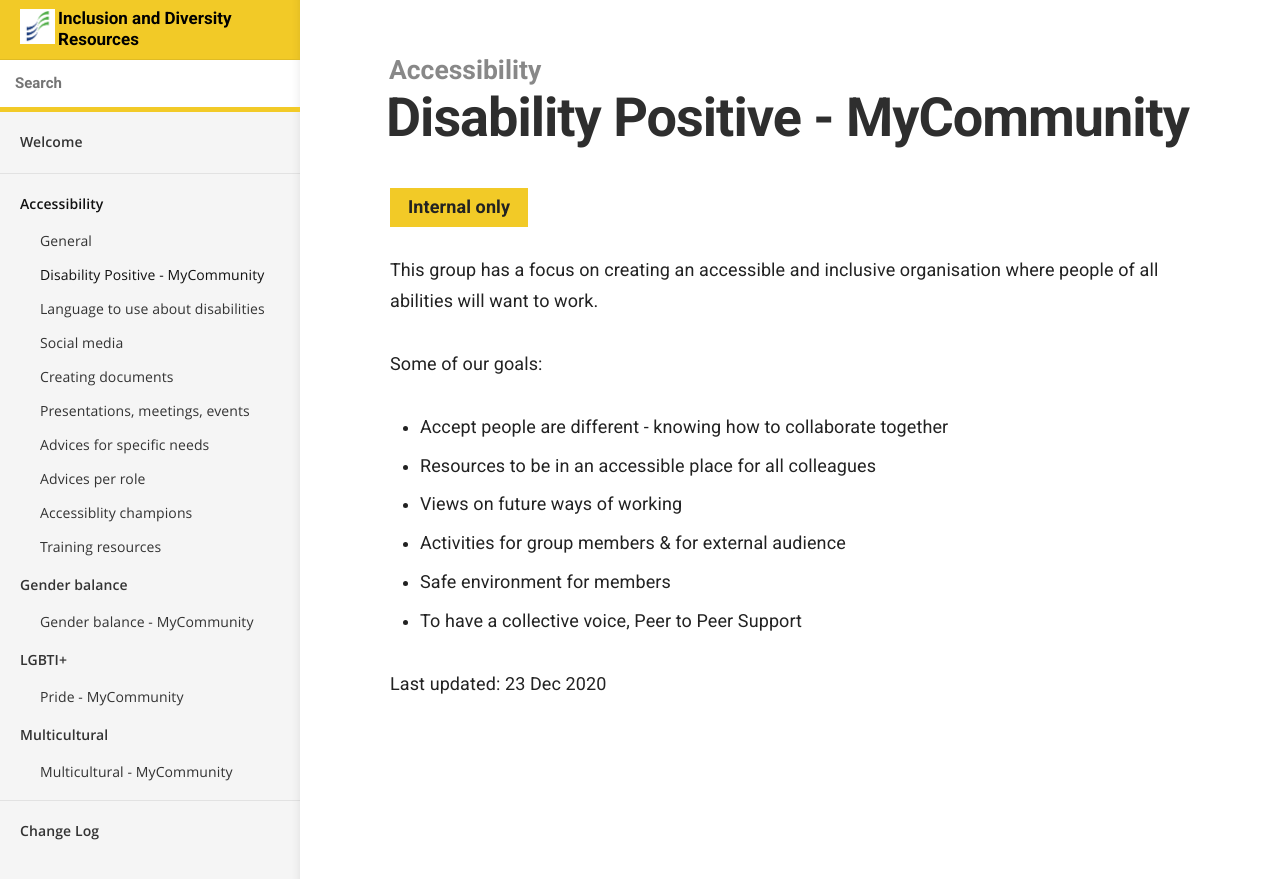
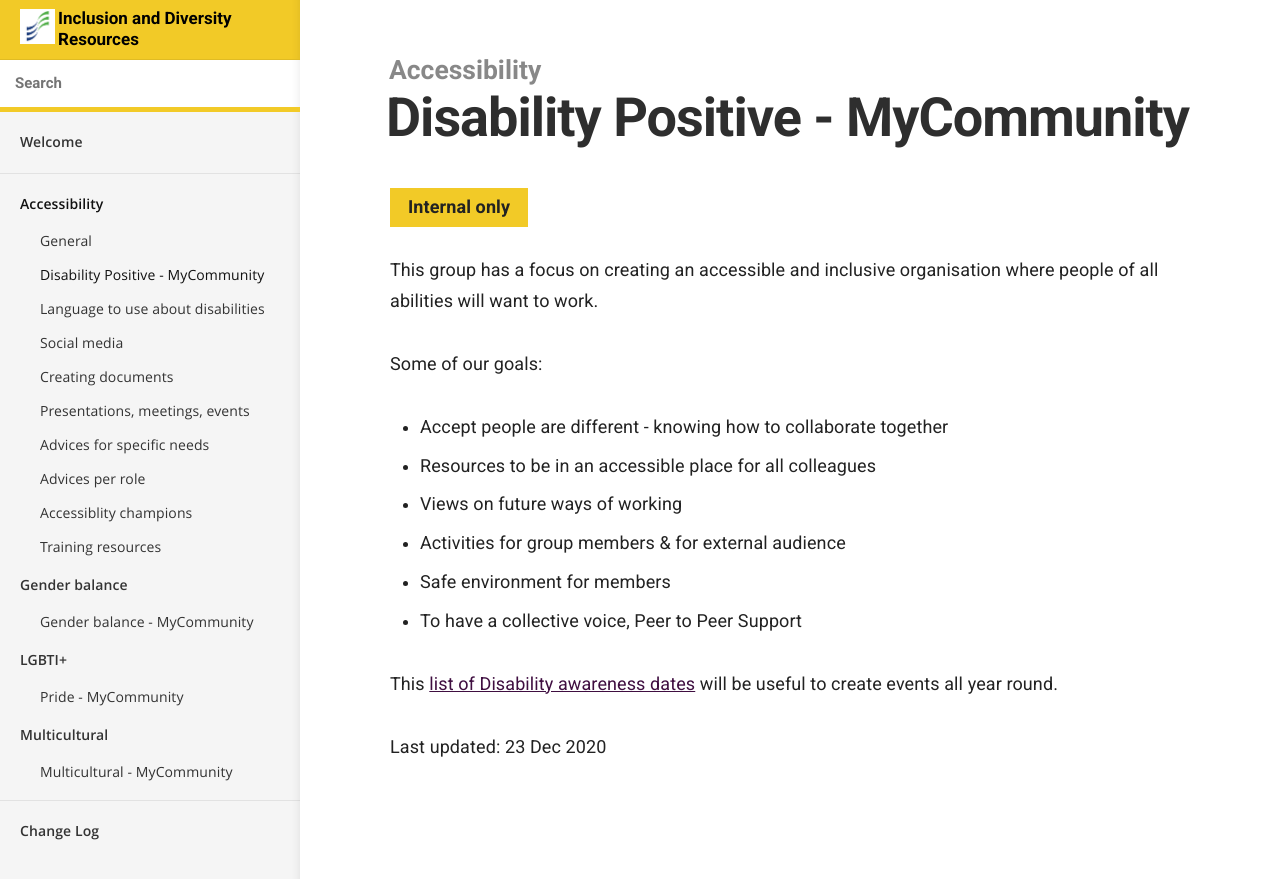
Before and after one commit to numbat70/inclusion2021, a Jekyll site: the page built from _docs/accessibility/disability-positive.md, in a window 1280 px wide. Shown: the top 879 px of the page. Built offline with Jekyll 4.4.1, drawn with Linux system fonts in a browser that asks for light colours.

Commit message:
SK - add awareness dates

```diff
--- a/_docs/accessibility/disability-positive.md
+++ b/_docs/accessibility/disability-positive.md
@@ -17,5 +17,6 @@ Some of our goals:
 - Safe environment for members
 - To have a collective voice, Peer to Peer Support
 
+This [list of Disability awareness dates](https://businessdisabilityforum.org.uk/media-centre/disability-awareness-dates/) will be useful to create events all year round.
 
 <div>Last updated: {{site.time | date_to_string}}</div>
```
